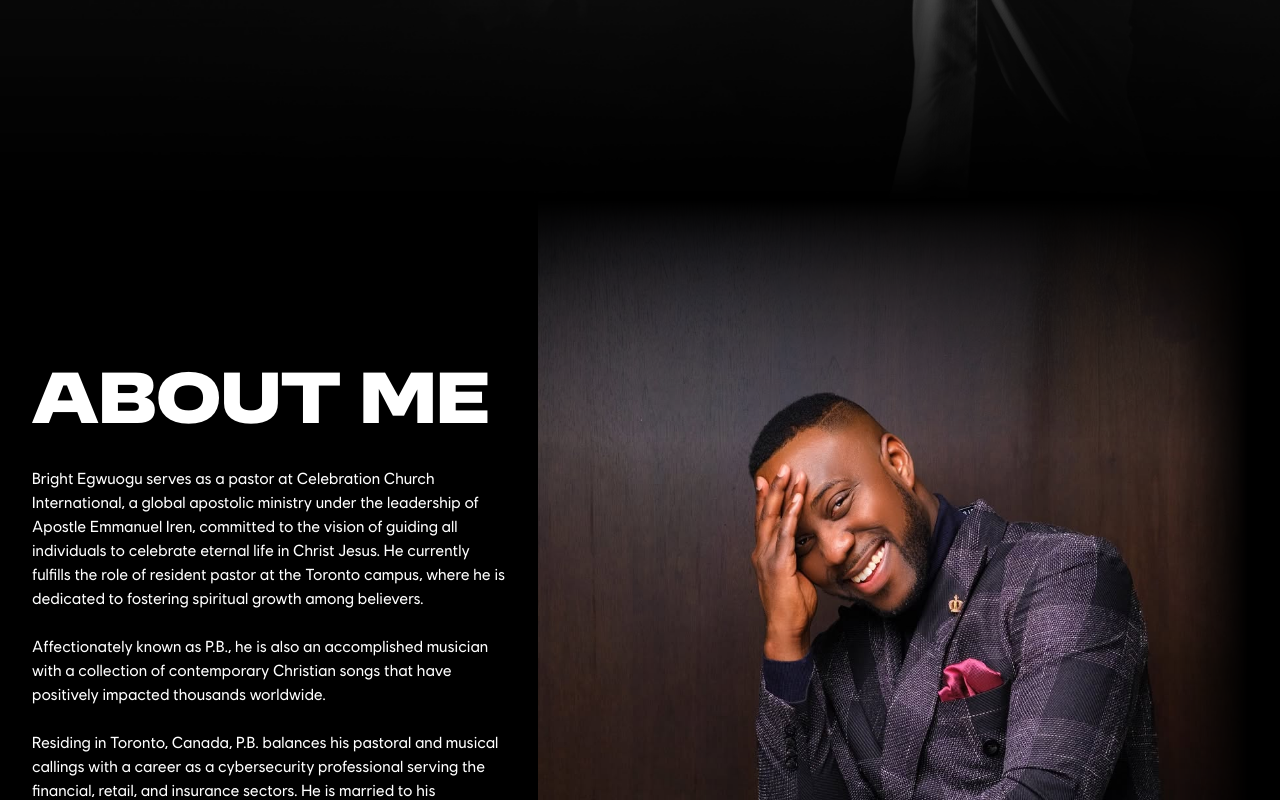
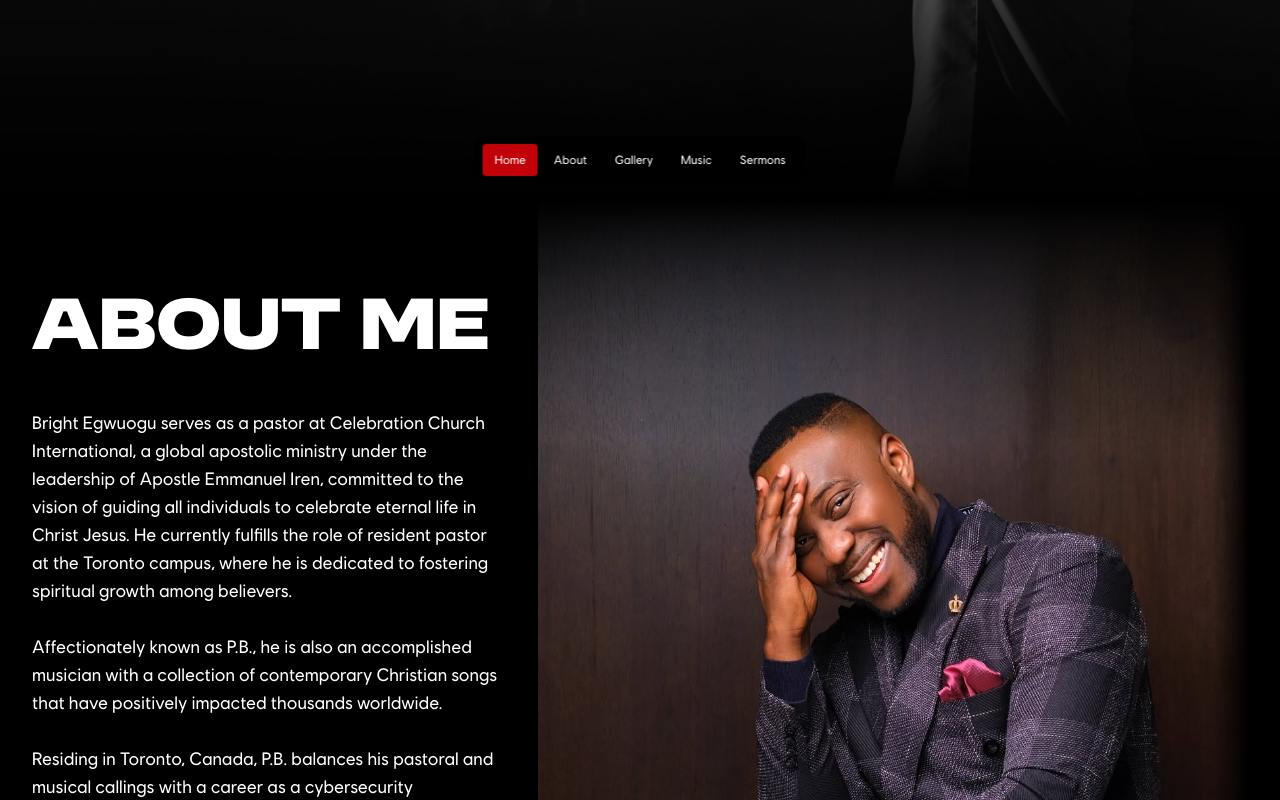
Before and after one commit to ChukwuemekaAjaero/brightegwuogu.com, a Next.js app: page / in a window 1280 px wide. Shown: the part 600-1400 px from the top of the page. Built offline with nearby package versions, Linux system fonts and the light colour scheme; no server answers.

Commit message:
PB-3: Modify styling in About section on home page

```diff
--- a/src/app/page.tsx
+++ b/src/app/page.tsx
@@ -103,7 +103,7 @@ export default function HomePage() {
             </div>
 
             {/* HORIZONTAL TABLE OF CONTENTS - Mobile/Tablet */}
-            <div className="fixed bottom-4 left-1/2 z-50 -translate-x-1/2 transform md:hidden">
+            <div className="fixed bottom-4 left-1/2 z-50 -translate-x-1/2 transform 2xl:hidden">
                 <div className="rounded-lg bg-black/60 p-2 backdrop-blur-md">
                     <nav className="flex space-x-1">
                         <a
@@ -177,12 +177,23 @@ export default function HomePage() {
             {/* ABOUT ME SECTION */}
             <section id="about-me" className="flex min-h-screen justify-center bg-black transition-colors duration-300">
                 <div className="container h-max px-4 sm:px-8">
-                    <div className="flex h-max flex-col items-center gap-8 md:flex-row">
-                        {/* Text Content */}
+                    <div className="flex h-max flex-col items-center gap-8 lg:flex-row">
+                        {/* Image Content - First on mobile, second on desktop */}
+                        <div className="group relative min-h-[50vh] w-full overflow-hidden lg:order-2 lg:min-h-[100vh] lg:w-[60%]">
+                            <Image
+                                src="/images/aboutMeImage.jpg"
+                                alt="About Me Image"
+                                fill
+                                className="mask-t-from-70% mask-r-from-95% mask-l-from-95% object-cover object-[65%_50%] transition-all duration-300 group-hover:scale-105 lg:mask-l-from-100%"
+                            />
+                            {/* Black overlay */}
+                            <div className="absolute inset-0 bg-black opacity-0 transition-opacity duration-300 group-hover:opacity-30"></div>
+                        </div>
 
-                        <div className="w-full md:w-[40%]">
+                        {/* Text Content - Second on mobile, first on desktop */}
+                        <div className="w-full lg:order-1 lg:w-[40%]">
                             <h1 className={`text-6xl font-bold text-white ${modernizFont.className} mb-8`}>About Me</h1>
-                            <p className="text-white">
+                            <p className="xs:py-0 py-4 text-white md:text-lg">
                                 Bright Egwuogu serves as a pastor at Celebration Church International, a global apostolic ministry under the
                                 leadership of Apostle Emmanuel Iren, committed to the vision of guiding all individuals to celebrate eternal life in
                                 Christ Jesus. He currently fulfills the role of resident pastor at the Toronto campus, where he is dedicated to
@@ -197,28 +208,6 @@ export default function HomePage() {
                                 professional serving the financial, retail, and insurance sectors. He is married to his supportive wife, Ibiye, and
                                 together they are blessed with a son.
                             </p>
-                        </div>
-
-                        {/* Image Content */}
-                        <div
-                            className="group relative min-h-[100vh] w-full overflow-hidden md:w-[60%]"
-                            onMouseEnter={() => {
-                                const section = document.getElementById('about-me-section');
-                                if (section) section.style.backgroundColor = '#271b1b';
-                            }}
-                            onMouseLeave={() => {
-                                const section = document.getElementById('about-me-section');
-                                if (section) section.style.backgroundColor = 'rgb(0, 0, 0)';
-                            }}
-                        >
-                            <Image
-                                src="/images/aboutMeImage.jpg"
-                                alt="About Me Image"
-                                fill
-                                className="mask-t-from-70% mask-r-from-90% object-cover object-[75%_50%] transition-all duration-300 group-hover:scale-105"
-                            />
-                            {/* Black overlay */}
-                            <div className="absolute inset-0 bg-black opacity-0 transition-opacity duration-300 group-hover:opacity-30"></div>
                         </div>
                     </div>
                 </div>
@@ -319,7 +308,7 @@ export default function HomePage() {
                 <div className="container mx-auto sm:px-8">
                     <div className="h-max py-20">
                         <div className="mb-12 text-center">
-                            <h1 className={`text-5xl font-bold text-white md:text-6xl ${modernizFont.className}`}>Sermons</h1>
+                            <h1 className={`text-4xl font-bold text-white sm:text-5xl md:text-6xl ${modernizFont.className}`}>Sermons</h1>
                             <br />
                             <p className="text-white">Discover the latest messages of hope, faith, and inspiration.</p>
                         </div>
```
